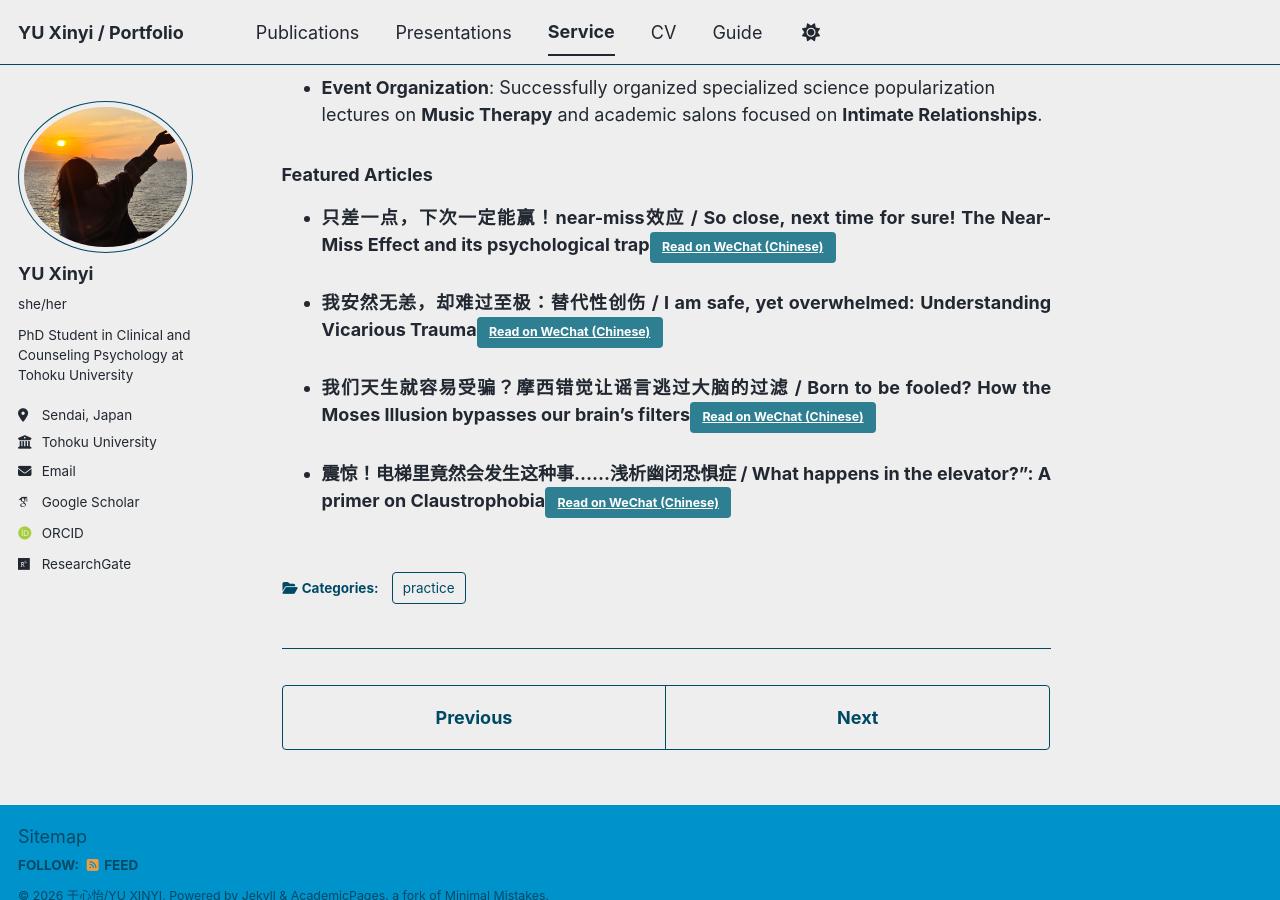
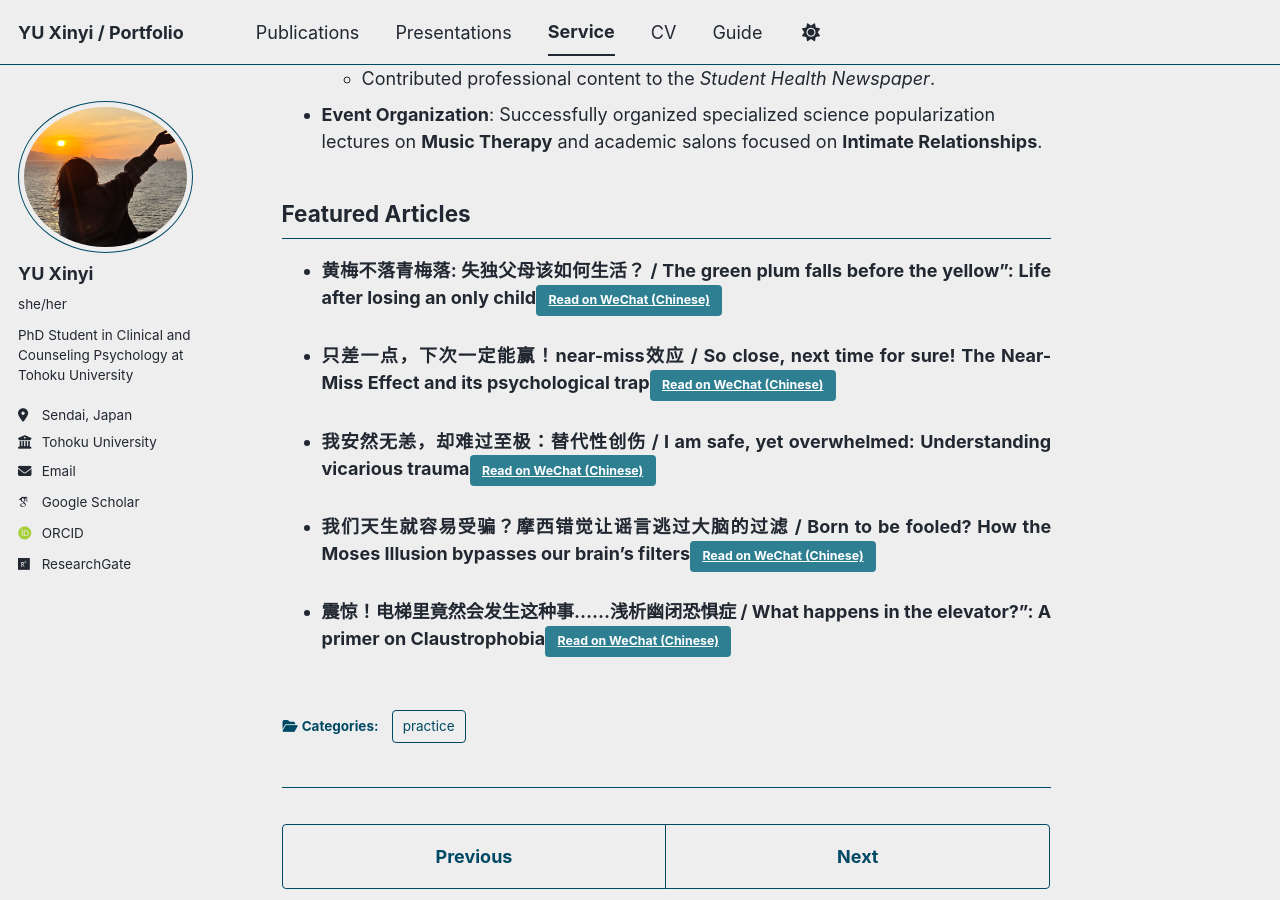
Before and after one commit to north119/north119.github.io, a Jekyll site: the page built from _service/2018-10-01-service-01.md, in a window 1280 px wide and 900 px high, scrolled down 515 px. Built offline with Jekyll 4.4.1, drawn with Linux system fonts in a browser that asks for light colours; some web fonts are replaced; a script bundle is joined from its source files by our own code; library files that are not in the unit come from our copies.

Commit message:
Update 2018-10-01-service-01.md

```diff
--- a/_service/2018-10-01-service-01.md
+++ b/_service/2018-10-01-service-01.md
@@ -11,7 +11,7 @@ excerpt: "Operated and managed the official WeChat public account for the Studen
 location: "Beijing, China"
 ---
 
-### Key Responsibilities and Achievements
+## Key Responsibilities and Achievements
 
 *   **Public Account Management**: Operated and managed the official WeChat public account for the Mental Health Association, primarily overseeing the science communication section.
 *   **Science Communication & Editing**:
@@ -21,11 +21,13 @@ location: "Beijing, China"
 *   **Event Organization**: Successfully organized specialized science popularization lectures on **Music Therapy** and academic salons focused on **Intimate Relationships**.
 
 
-### Featured Articles
+## Featured Articles
+
+*   **黄梅不落青梅落: 失独父母该如何生活？ / The green plum falls before the yellow": Life after losing an only child**[Read on WeChat (Chinese)](https://mp.weixin.qq.com/s/hNWAICgZlvoKJsnP-UD7vQ){: .btn .btn--info .btn--small}
 
 *   **只差一点，下次一定能赢！near-miss效应 / So close, next time for sure! The Near-Miss Effect and its psychological trap**[Read on WeChat (Chinese)](https://mp.weixin.qq.com/s/xy4jcjwmDm-HTmBj_Rh9MQ?clicktime=1774248164&enterid=1774248164&scene=126&sessionid=1774247929&subscene=undefined){: .btn .btn--info .btn--small}
 
-*  **我安然无恙，却难过至极：替代性创伤 / I am safe, yet overwhelmed: Understanding Vicarious Trauma**[Read on WeChat (Chinese)](https://mp.weixin.qq.com/s?__biz=MzU5MzY3NDQxMw==&mid=2247484677&idx=1&sn=e45752bde1f36e8dc4aaf5d09b6f8fbc&chksm=fe0dacc7c97a25d1f9882e82d5ff1d730c4e1b894f2a4bb3479a0df5040921b80730e0d9189a&scene=178&cur_album_id=3177603039273287681&search_click_id=#rd){: .btn .btn--info .btn--small}
+*  **我安然无恙，却难过至极：替代性创伤 / I am safe, yet overwhelmed: Understanding vicarious trauma**[Read on WeChat (Chinese)](https://mp.weixin.qq.com/s?__biz=MzU5MzY3NDQxMw==&mid=2247484677&idx=1&sn=e45752bde1f36e8dc4aaf5d09b6f8fbc&chksm=fe0dacc7c97a25d1f9882e82d5ff1d730c4e1b894f2a4bb3479a0df5040921b80730e0d9189a&scene=178&cur_album_id=3177603039273287681&search_click_id=#rd){: .btn .btn--info .btn--small}
 
 *  **我们天生就容易受骗？摩西错觉让谣言逃过大脑的过滤 / Born to be fooled? How the Moses Illusion bypasses our brain’s filters**[Read on WeChat (Chinese)](https://mp.weixin.qq.com/s/V_mRLhJR7xdzUh18Jc5lSQ?clicktime=1774247955&enterid=1774247955&scene=126&sessionid=1774247943&subscene=undefined){: .btn .btn--info .btn--small}
 
```
